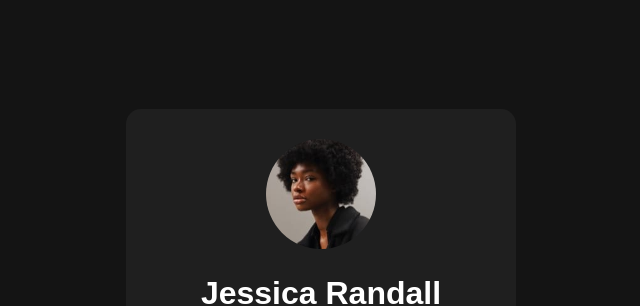
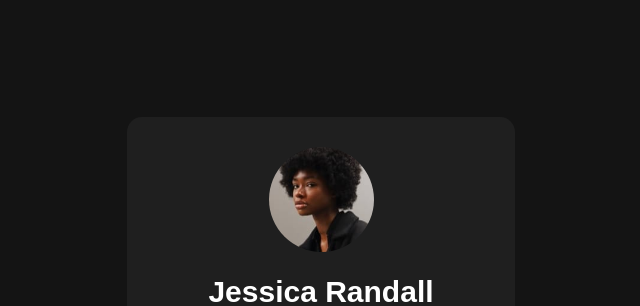
Before and after one commit to Klyyyf/Meus-Links, a plain HTML site: page index.html in a window 1280 px wide. Shown: the top 306 px of the page, without its empty margins (319-959 px from the left). Drawn offline with Linux system fonts and the light colour scheme.

Commit message:
style changes

```diff
--- a/css/style.css
+++ b/css/style.css
@@ -6,6 +6,7 @@ body {
     height: 100vh;
     margin: 0;
     font-family: sans-serif;
+    font-size: 15px;
 }
 
 .container {
@@ -23,7 +24,7 @@ h1 {
 }
 
 .profile {
-    height: 110px;
+    height: 105px;
     border-radius: 50%;
 }
 
```
